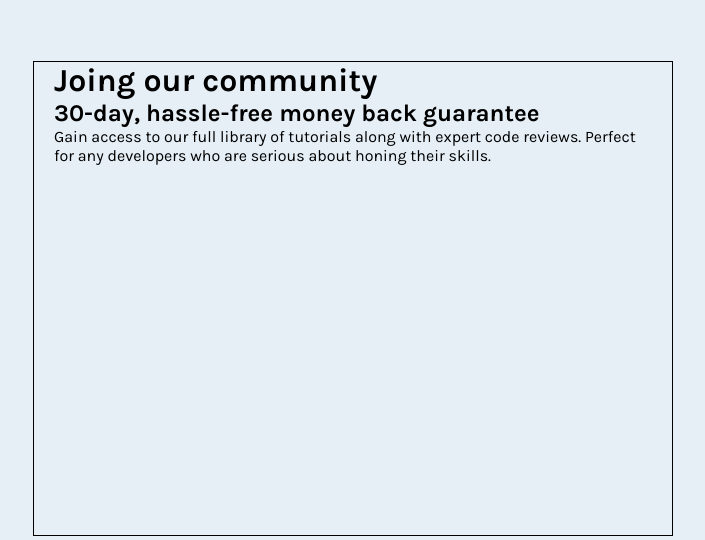
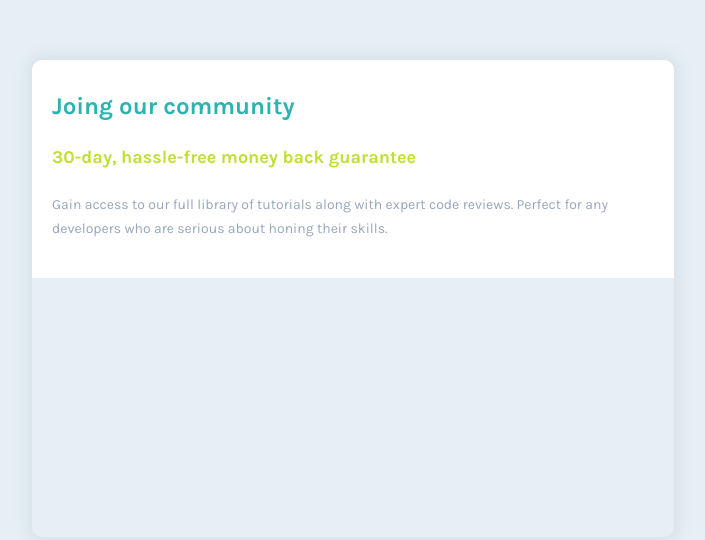
Before and after one commit to muqtadi/Single-price-grid-component-master, a plain HTML site: page index.html in a window 1280 px wide. Shown: the part 102-642 px from the top of the page, without its empty margins (287-992 px from the left). Drawn offline with Linux system fonts and the light colour scheme.

Commit message:
Add header section

```diff
--- a/scss/_header.scss
+++ b/scss/_header.scss
@@ -1,9 +1,23 @@
 .header{
-  max-width: 640px;
+  background-color: #fff;
+  padding: 32px 0;
+  min-height: 218px;
 
   .container{
-    .header__title{}
-    .header__subtitle{}
-    .header__copy{}
+    .header__title{
+      color: rgb(43, 179, 177);
+      font-size: 24px;
+      margin-bottom: 26px;
+    }
+    .header__subtitle{
+      color: rgb(192, 223, 52);
+      font-size: 18px;
+      margin-bottom: 25px;
+    }
+    .header__copy{
+      color: rgb(152, 166, 189);
+      line-height: 24px;
+      font-size: 14px;
+    }
   }
 }
```
Also changed, not shown: css/style.css, 1 other file.
